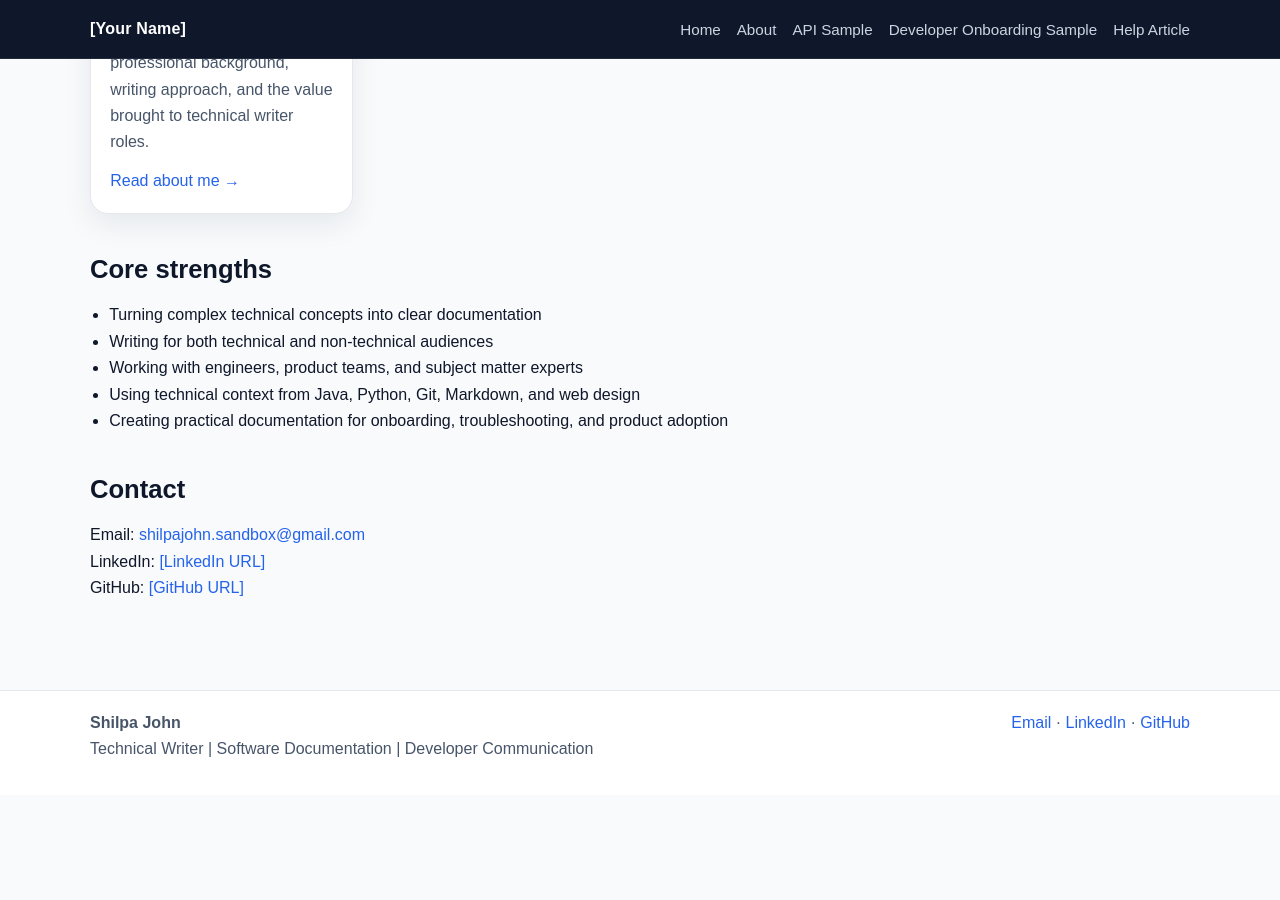
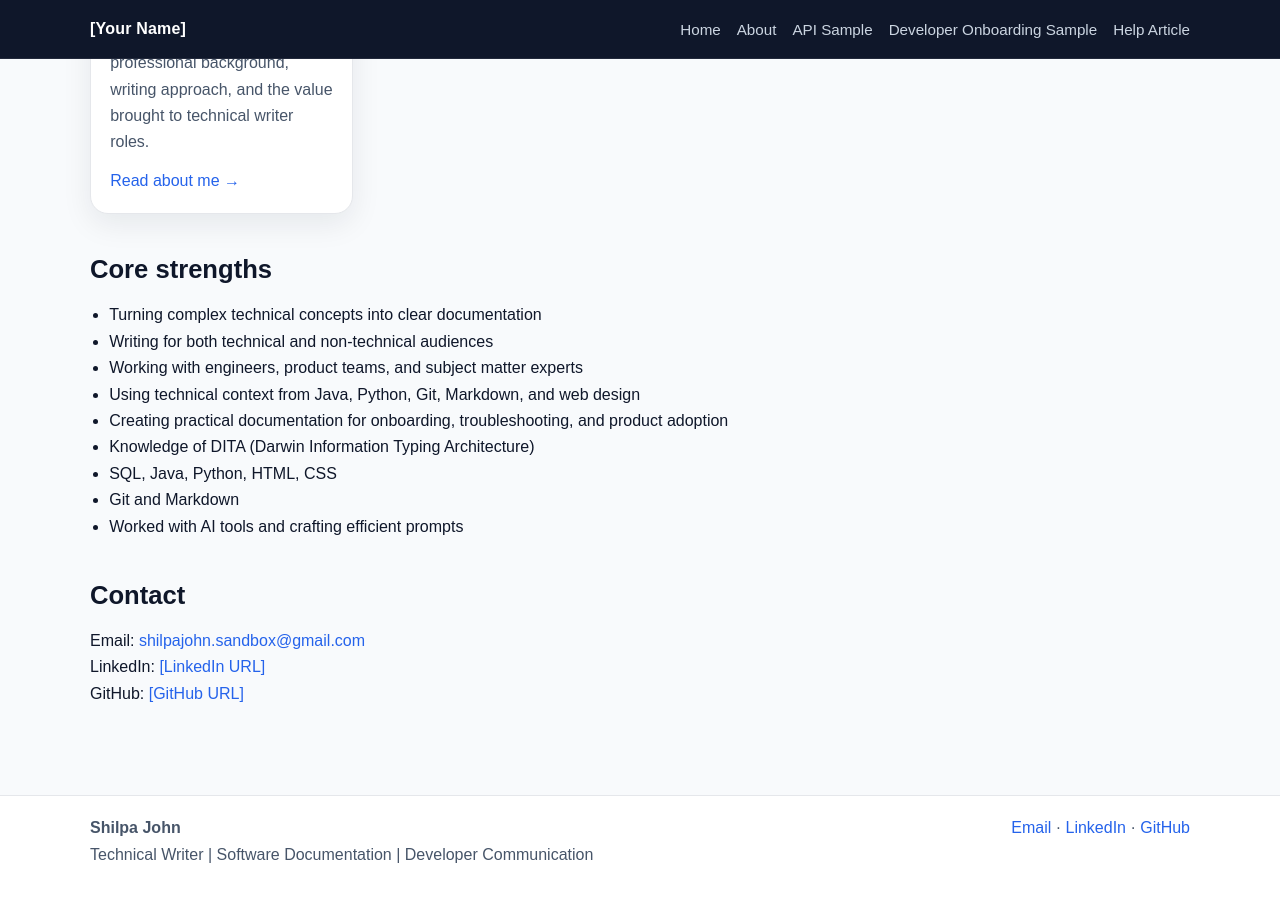
Before and after one commit to ShilpaSandbox/technical-writing-portfolio, a Jekyll site: the page built from technical-writing-portfolio-pages/index.md, in a window 1280 px wide and 900 px high, scrolled down 1207 px. Built offline with Jekyll 4.4.1, drawn with Linux system fonts in a browser that asks for light colours; before the commit the page ends 2002 px from its top, so only the background shows below that.

Commit message:
Updated with changes in broken link

```diff
--- a/technical-writing-portfolio-pages/index.md
+++ b/technical-writing-portfolio-pages/index.md
@@ -38,13 +38,13 @@
   <p class="lead">Each sample highlights a different documentation skill set and audience.</p>
   <div class="cards">
     <div class="card">
-      <h3><a href="{{ '/samples/redacted-api-quickstart-guide/' | relative_url }}"> API Quickstart Guide</a></h3>
+      <h3><a href="{{ '/samples/api-quickstart-taskflow/' | relative_url }}">API Quickstart Guide</a></h3>
       <p>A developer documentation sample showing authentication, first request flow, response handling, and common integration errors.</p>
       <a href="{{ '/samples/redacted-api-quickstart-guide/' | relative_url }}">Read sample →</a>
     </div>
 
     <div class="card">
-      <h3><a href="{{ '/samples/redacted-developer-onboarding-guide/' | relative_url }}"> Developer Onboarding Guide</a></h3>
+      <h3><a href="{{ '/samples/redacted-developer-onboarding-guide/' | relative_url }}">Developer Onboarding Guide</a></h3>
       <p>An onboarding sample showing environment setup, configuration, verification, and first-week workflow guidance for new developers.</p>
       <a href="{{ '/samples/redacted-developer-onboarding-guide/' | relative_url }}">Read sample →</a>
     </div>
@@ -78,6 +78,10 @@
     <li>Working with engineers, product teams, and subject matter experts</li>
     <li>Using technical context from Java, Python, Git, Markdown, and web design</li>
     <li>Creating practical documentation for onboarding, troubleshooting, and product adoption</li>
+    <li>Knowledge of DITA (Darwin Information Typing Architecture)</li>
+    <li>SQL, Java, Python, HTML, CSS</li>
+    <li>Git and Markdown</li>
+    <li>Worked with AI tools and crafting efficient prompts</li>
   </ul>
 </section>
 
```
Also changed, not shown: technical-writing-portfolio-pages/about.md (+18 -11 lines), technical-writing-portfolio-pages/resume.md (+2 -2 lines), technical-writing-portfolio-pages/samples/api-quickstart-taskflow.md (+2 -0 lines), technical-writing-portfolio-pages/samples/password-reset-help-article.md (+2 -0 lines).
